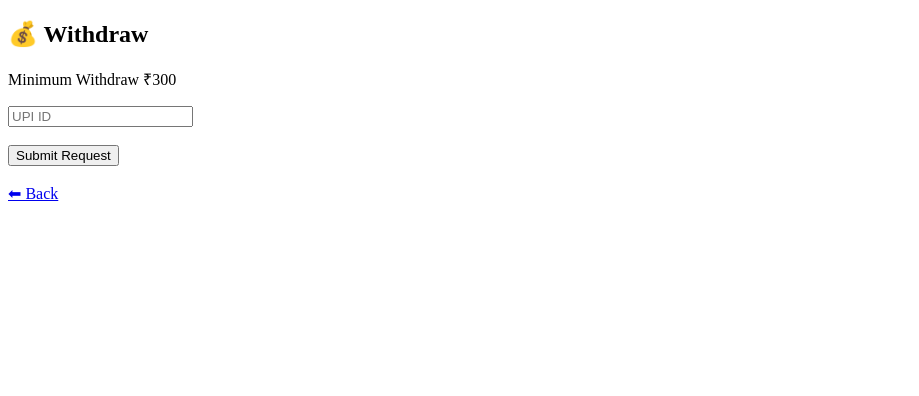
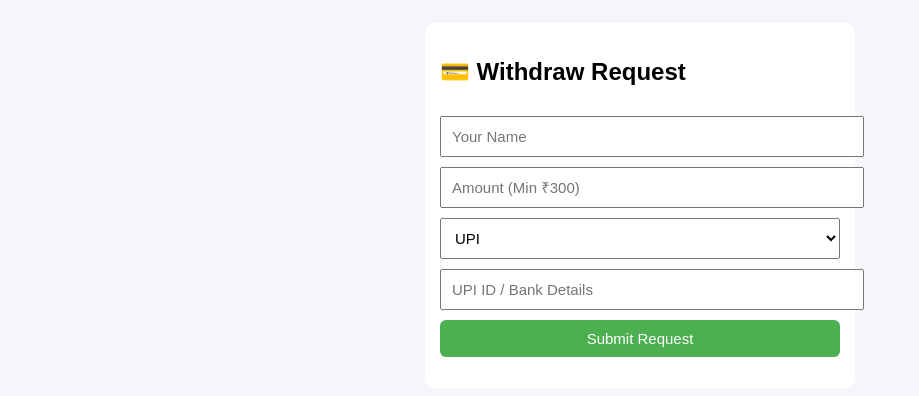
Before and after one commit to kashyapram21377-cmyk/EarnPaisaToday, a plain HTML site: page withdraw.html in a window 1280 px wide. Shown: the whole page, without its empty margins (0-919 px from the left). Drawn offline with Linux system fonts and the light colour scheme; no server answers.

Commit message:
Update withdraw.html

```diff
--- a/withdraw.html
+++ b/withdraw.html
@@ -1,13 +1,81 @@
 <!DOCTYPE html>
 <html>
+<head>
+<title>Withdraw - EarnPaisaToday</title>
+<meta name="viewport" content="width=device-width, initial-scale=1">
+
+<script src="https://www.gstatic.com/firebasejs/9.23.0/firebase-app-compat.js"></script>
+<script src="https://www.gstatic.com/firebasejs/9.23.0/firebase-auth-compat.js"></script>
+<script src="https://www.gstatic.com/firebasejs/9.23.0/firebase-firestore-compat.js"></script>
+
+<script>
+const firebaseConfig = {
+  apiKey: "AIzaSyBwd7y4uG955kZ5eg91ryn8bzbWzK2R_Ks",
+  authDomain: "earnpaisatoday.firebaseapp.com",
+  projectId: "earnpaisatoday",
+};
+firebase.initializeApp(firebaseConfig);
+
+const auth = firebase.auth();
+const db = firebase.firestore();
+</script>
+
+<style>
+body{font-family:Arial;background:#f4f6fa;padding:15px}
+.card{background:#fff;padding:15px;border-radius:10px;max-width:400px;margin:auto}
+input,select,button{
+  width:100%;padding:10px;margin-top:10px;
+  font-size:15px
+}
+button{background:#4caf50;color:#fff;border:none;border-radius:6px}
+</style>
+</head>
+
 <body>
-<h2>💰 Withdraw</h2>
-<p>Minimum Withdraw ₹300</p>
 
-<input placeholder="UPI ID"><br><br>
-<button>Submit Request</button>
+<div class="card">
+<h2>💳 Withdraw Request</h2>
 
-<br><br>
-<a href="index.html">⬅ Back</a>
+<input id="name" placeholder="Your Name">
+<input id="amount" type="number" placeholder="Amount (Min ₹300)">
+<select id="method">
+  <option>UPI</option>
+  <option>Paytm</option>
+  <option>Bank</option>
+</select>
+<input id="account" placeholder="UPI ID / Bank Details">
+
+<button onclick="withdraw()">Submit Request</button>
+
+<p id="msg"></p>
+</div>
+
+<script>
+auth.signInAnonymously();
+
+function withdraw(){
+  const user = auth.currentUser;
+  const amount = Number(document.getElementById("amount").value);
+
+  if(amount < 300){
+    alert("Minimum withdraw ₹300");
+    return;
+  }
+
+  db.collection("withdraw_requests").add({
+    userId: user.uid,
+    name: document.getElementById("name").value,
+    amount: amount,
+    method: document.getElementById("method").value,
+    account: document.getElementById("account").value,
+    status: "pending",
+    time: firebase.firestore.FieldValue.serverTimestamp()
+  }).then(()=>{
+    document.getElementById("msg").innerHTML =
+      "✅ Request submitted. Admin will review.";
+  });
+}
+</script>
+
 </body>
 </html>
```
